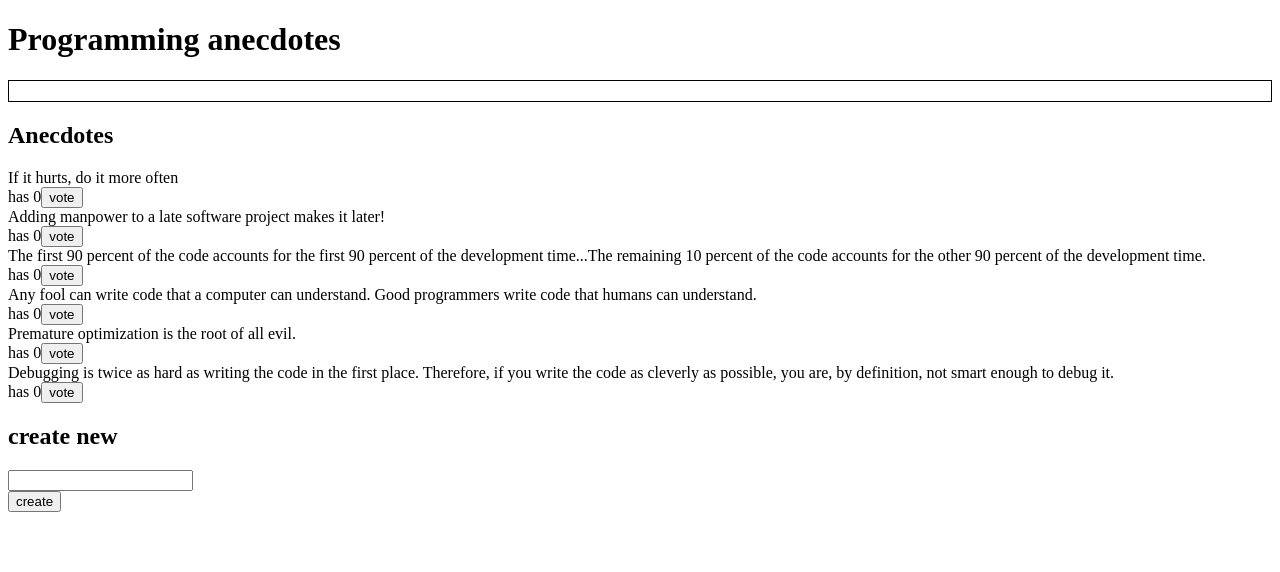
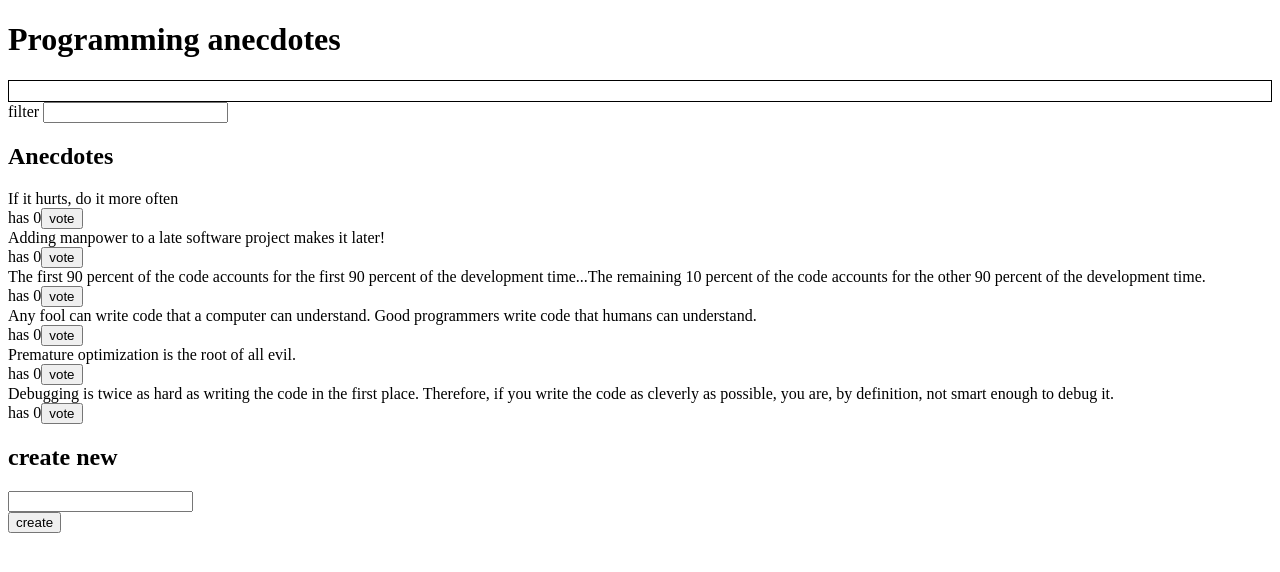
Before and after one commit to mattifso/osa6, a React (Create React App) app: page / in a window 1280 px wide. Shown: the top 572 px of the page. Built offline with nearby package versions, Linux system fonts and the light colour scheme.

Commit message:
Add submission to assignment 6.5.

```diff
--- a/src/App.js
+++ b/src/App.js
@@ -2,6 +2,7 @@ import React from 'react'
 import Notification from './components/Notification'
 import AnecdoteForm from './components/AnecdoteForm'
 import AnecdoteList from './components/AnecdoteList'
+import Filter from './components/Filter'
 
 class App extends React.Component {
 
@@ -11,6 +12,7 @@ class App extends React.Component {
       <div>
         <h1>Programming anecdotes</h1>
         <Notification store={this.props.store}/>
+        <Filter store={this.props.store}/>
         <AnecdoteList store={this.props.store} />
         <AnecdoteForm store={this.props.store} />
       </div>
--- a/src/components/AnecdoteList.js
+++ b/src/components/AnecdoteList.js
@@ -4,11 +4,15 @@ import { voting } from '../reducers/anecdoteReducer'
 
 class AnecdoteList extends React.Component {
   render() {
-    const anecdotes = this.props.store.getState().anecdotes
+    const { anecdotes, filter } = this.props.store.getState()
+    const anecdotesToShow = () => {
+      return anecdotes.filter(a => a.content.includes(filter)).sort((a, b) => b.votes - a.votes)
+    }
+
     return (
       <div>
         <h2>Anecdotes</h2>
-        {anecdotes.sort((a, b) => b.votes - a.votes).map(anecdote =>
+        {anecdotesToShow().map(anecdote =>
           <div key={anecdote.id}>
             <div>
               {anecdote.content}
--- /dev/null
+++ b/src/components/Filter.js
@@ -0,0 +1,21 @@
+import React from 'react'
+import { filter } from '../reducers/filterReducer'
+
+class Filter extends React.Component {
+  handleChange = (event) => {
+    this.props.store.dispatch(filter(event.target.value))
+  }
+  render() {
+    const style = {
+      marginBottom: 10
+    }
+
+    return (
+      <div style={style}>
+        filter <input onChange={this.handleChange} />
+      </div>
+    )
+  }
+}
+
+export default Filter
--- /dev/null
+++ b/src/reducers/filterReducer.js
@@ -0,0 +1,10 @@
+const reducer = (store = '', action) => {
+  if (action.type === 'FILTER') {
+    return action.filter
+  }
+  return store
+}
+export const filter = (filter) => {
+  return { type: 'FILTER', filter: filter }
+}
+export default reducer
--- a/src/store.js
+++ b/src/store.js
@@ -1,10 +1,12 @@
 import { createStore, combineReducers } from 'redux'
 import anecdoteReducer from './reducers/anecdoteReducer'
 import notificationReducer from './reducers/notificationReducer'
+import filterReducer from './reducers/filterReducer'
 
 const reducer = combineReducers({
   anecdotes: anecdoteReducer,
-  notification: notificationReducer
+  notification: notificationReducer,
+  filter: filterReducer
 })
 
 const store = createStore(reducer)
```
